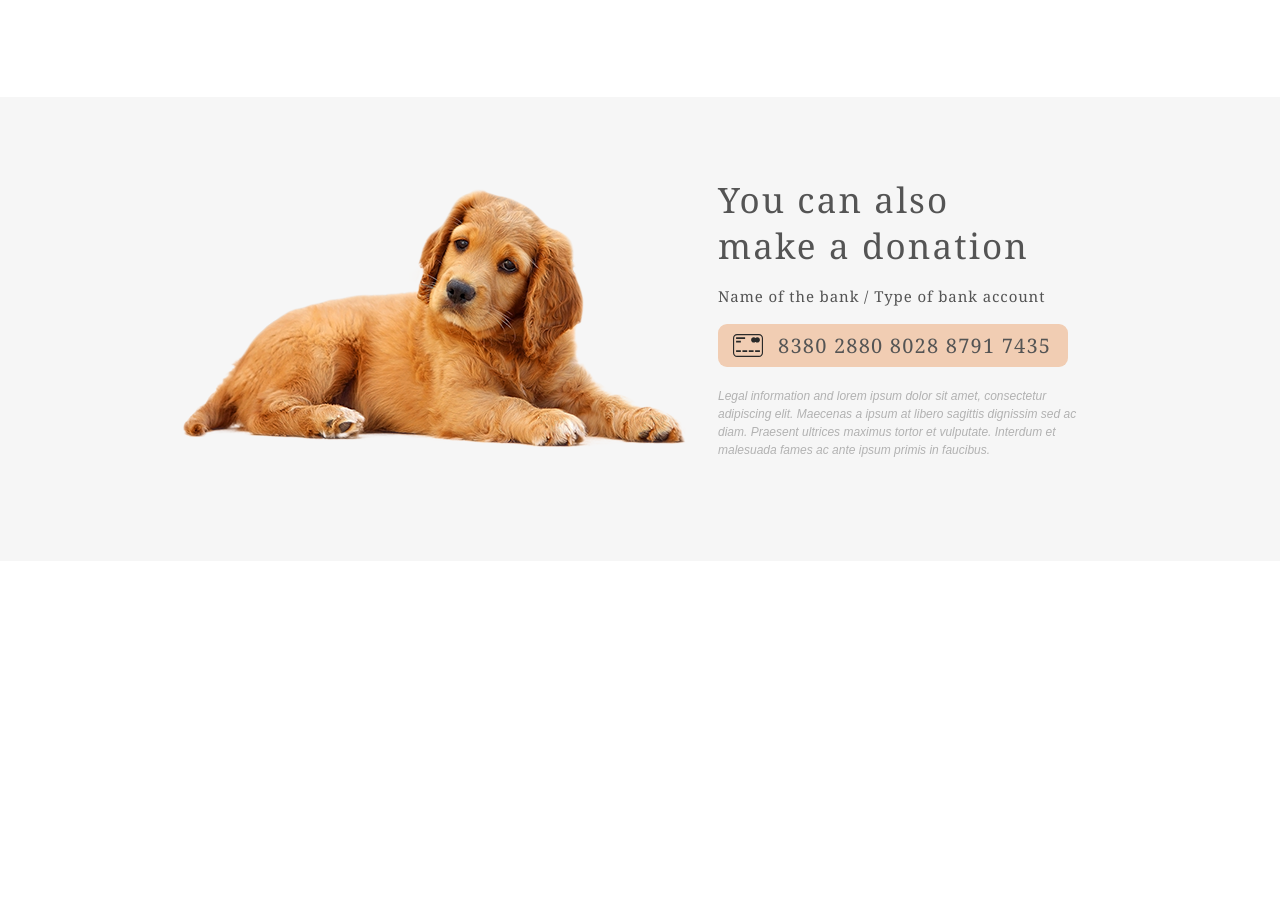
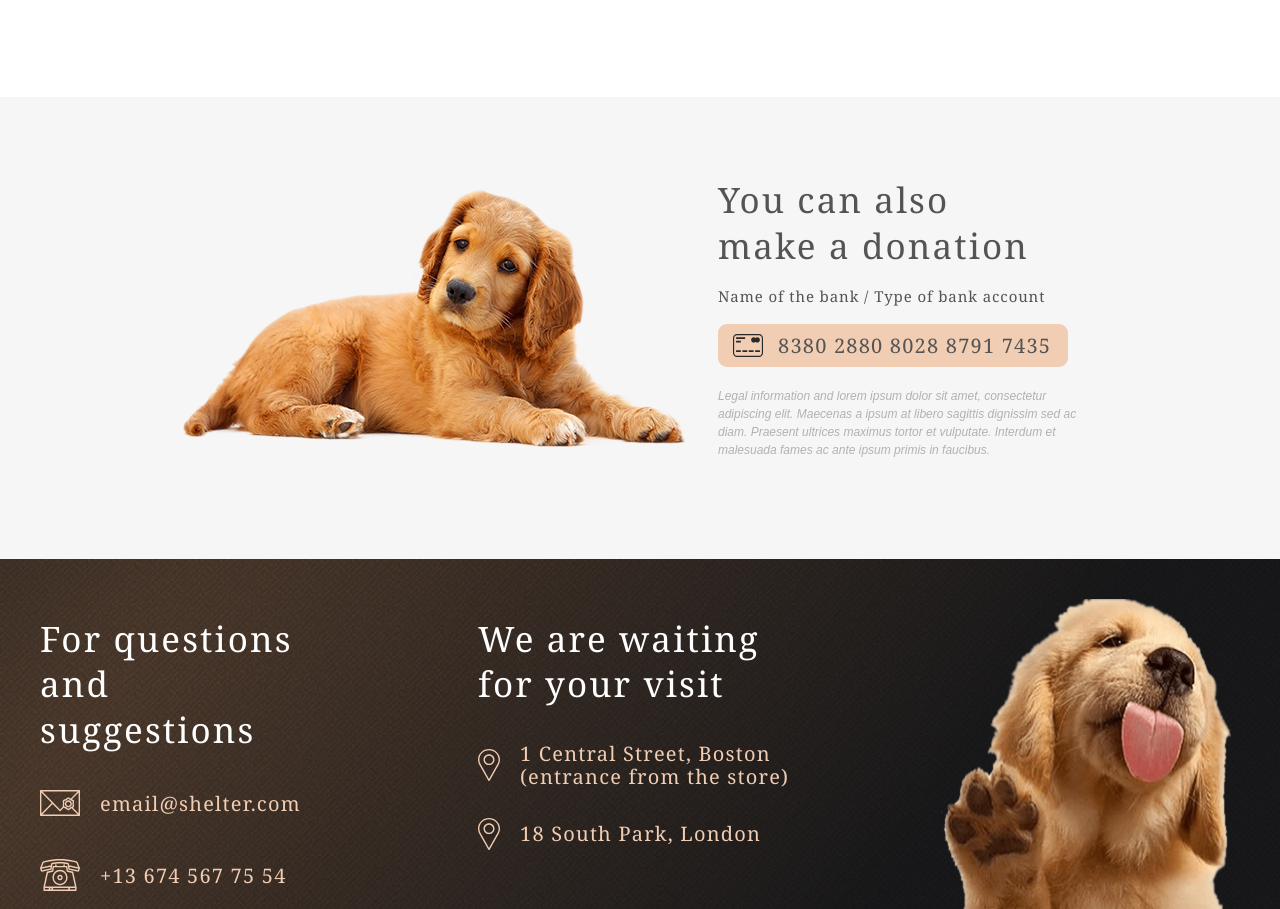
Before and after one commit to Mideli37/stage1-tasks-JSFE2023Q1, a plain HTML site: page shelter/index.html in a window 1280 px wide. Shown: the part 2887-3796 px from the top of the page. Before the commit the page ends 3448 px from the top, so only its background shows below. Drawn offline with Linux system fonts and the light colour scheme.

Commit message:
feat: add footer

```diff
--- a/shelter/index.html
+++ b/shelter/index.html
@@ -144,5 +144,34 @@
       </div>
     </section>
   </main>
+  <footer>
+    <div class="wrapper">
+      <div class="contacts">
+        <h2>For questions and suggestions</h2>
+        <div class="email">
+          <img src="./assets/icons/icon-email.svg" alt="email">
+          <a href="#">email@shelter.com</a>
+        </div>
+        <div class="phone">
+          <img src="./assets/icons/icon-phone.svg" alt="phone">
+          <span>+13 674 567 75 54</span>
+        </div>
+      </div>
+      <div class="address">
+        <h2>We are waiting for your visit</h2>
+        <div class="firstAddress">
+          <img src="./assets/icons/icon-marker.svg" alt="pin">
+          <span>1 Central Street, Boston (entrance from the store)</span>
+
+        </div>
+        <div class="secondAddress">
+          <img src="./assets/icons/icon-marker.svg" alt="pin">
+          <span>18 South Park, London</span>
+
+        </div>
+      </div>
+      <img class='footerPuppy' src="./assets/footer-puppy.png" alt="puppy">
+    </div>
+  </footer>
 </body>
 </html>
--- a/shelter/style.css
+++ b/shelter/style.css
@@ -9,6 +9,10 @@ body {
   overflow-y: overlay;
 }
 
+section {
+  display: flex;
+  justify-content: center;
+}
 header {
   width: 100%;
   position: absolute;
@@ -383,7 +387,7 @@ h2 {
   justify-content: center;
   gap: 11px;
   padding-top: 80px;
-  padding-bottom: 90px;
+  padding-bottom: 88px;
 }
 
 .donationInfo {
@@ -450,3 +454,59 @@ h2 {
   text-decoration: none;
   color: #545454;
 }
+
+footer {
+  overflow-y: hidden;
+  height: 350px;
+  background-size: cover;
+  background-image: url(assets/footer-gradient-background.png);
+}
+
+footer .wrapper {
+  flex-direction: row;
+  color: rgba(255, 255, 255, 1);
+}
+
+footer h2 {
+  padding-top: 27px;
+  padding-bottom: 35px;
+  max-width: 65%;
+  text-align: start;
+  color: white;
+}
+
+footer span,
+footer a {
+  text-decoration: none;
+  font-family: 'Georgia';
+  font-style: normal;
+  font-weight: 400;
+  font-size: 20px;
+  line-height: 115%;
+  letter-spacing: 0.06em;
+  color: #f1cdb3;
+}
+
+.contacts div {
+  margin-bottom: 40px;
+  gap: 20px;
+  display: flex;
+  align-items: center;
+}
+
+.contacts {
+  max-width: 36.5%;
+}
+
+.address div {
+  max-width: 80%;
+  margin-bottom: 30px;
+  gap: 20px;
+  display: flex;
+  align-items: center;
+}
+
+.footerPuppy {
+  position: relative;
+  top: 10px;
+}
```
Also changed, not shown: shelter/assets/footer-gradient-background.png (added), shelter/assets/icons/icon-email.svg (added), shelter/assets/icons/icon-marker.svg (added), shelter/assets/icons/icon-phone.svg (added).
